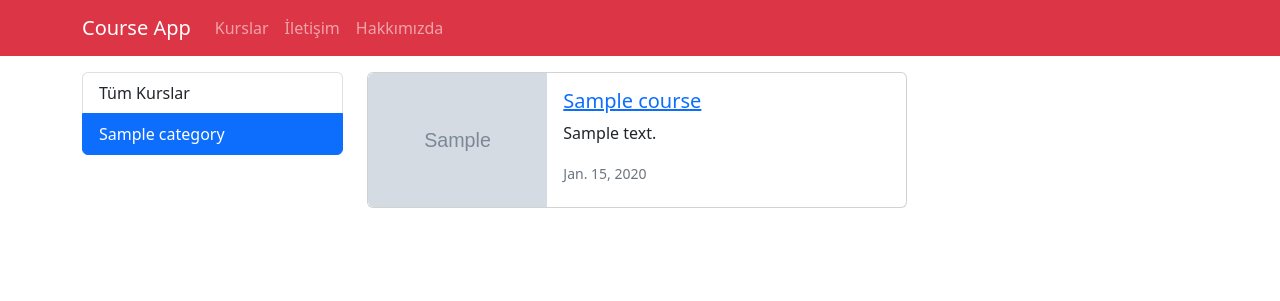
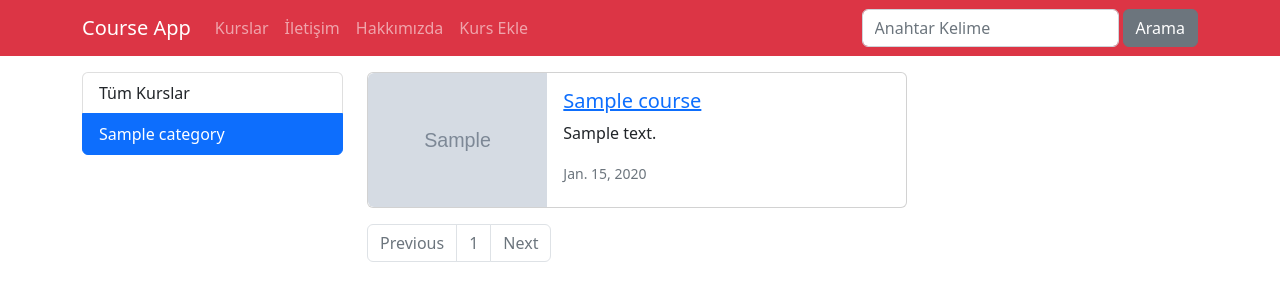
Before and after one commit to taha907/backend_project, a Django app: a page that uses templates/partials/_nav.html in a window 1280 px wide. Shown: the top 301 px of the page. Run offline with Django 5.2, Linux system fonts and the light colour scheme; tables that the repository leaves empty hold one stand-in row (values such as "Sample post"); grey boxes marked "Sample" are stand-in pictures; some libraries are stand-ins or nearby versions.

Commit message:
form validation

```diff
--- a/courses/admin.py
+++ b/courses/admin.py
@@ -18,12 +18,12 @@ class CategoryAdmin(admin.ModelAdmin):
 #modelleri özelleştirebiliriz
 @admin.register(Course)
 class CourseAdmin(admin.ModelAdmin):
-    list_display=("title","isActive","slug","category_list")
+    list_display=("title","isActive","isHome","slug","category_list")
     search_fields=("title",)
     # readonly_fields=("slug",)
     prepopulated_fields={"slug":("title",),}
     list_filter=("title","isActive")
-    list_editable=("isActive",)
+    list_editable=("isActive","isHome")
 
 
 
--- a/courses/models.py
+++ b/courses/models.py
@@ -13,6 +13,7 @@ class Course(models.Model):
     imageUrl = models.CharField(max_length=50,blank=False)
     date = models.DateField(auto_now=True)
     isActive = models.BooleanField()
+    isHome = models.BooleanField(default=False)
     slug = models.SlugField(default="",null=False, unique=True, db_index=True)
     categories=models.ManyToManyField(Category)
     # One-to-Many için bir FK oluşturulur
--- a/courses/notlat.txt
+++ b/courses/notlat.txt
@@ -111,3 +111,6 @@ hem kategori hem kurs tarafındada çok çok ilişki tablosuna iki taraftanda ek
 --sayfalama--
 paginatör sınıfı ile yapılır.
 mobil-programlama/?page=2 --> sayfa 2 ye git
+
+
+Django template yapısı içinde kullandığın {% url %} etiketi (template tag), projen içindeki bir URL tanımına dinamik olarak ulaşmanı sağlayan bir "snippet" (kod parçacığı) gibidir.
--- a/courses/templates/courses/index.html
+++ b/courses/templates/courses/index.html
@@ -8,13 +8,20 @@ Kurslar
 <div class="container mt-3">
         <div class="row">
             <div class="col-3">
-
                 {% include "courses/partials/_categories.html" %}
             </div>
             <div class="col-9">
+
+                {%if courses|length == 0 %}
+                    <div class="alert alert-warning">Kurs Bulunamadı</div>
+                {% endif %}
                 {% for course in courses %}
                     {% include "courses/partials/_course.html" %}
                 {% endfor %}
+
+
+
+
             </div>
         </div>
     </div>
--- /dev/null
+++ b/courses/templates/courses/list.html
@@ -0,0 +1,53 @@
+{%extends 'layout.html'%}
+
+{% block page_title %}
+Kurslar
+{% endblock %}
+
+{%block content %}
+<div class="container mt-3">
+        <div class="row">
+            <div class="col-3">
+                {% include "courses/partials/_categories.html" %}
+            </div>
+            <div class="col-9">
+                <!-- Paginator ile page_obj Üzerinden Sayfalama ve Linkleri -->
+                {%if page_obj == 0 %}
+                    <div class="alert alert-warning">Kurs Bulunamadı</div>
+                {% endif %}
+                {% for course in page_obj.object_list %}
+                    {% include "courses/partials/_course.html" %}
+                {% endfor %}
+
+                {%if page_obj.paginator.num_pages%}
+                <nav aria-label="Page navigation example">
+                    <ul class="pagination">
+                    {%if page_obj.has_previous %}
+                             <li class="page-item"><a class="page-link" href="?page={{page_obj.previous_page_number}}">Previous</a></li>
+                    {%else%}
+                            <li class="page-item disabled"><a class="page-link" href="#">Previous</a></li>
+                    {%endif%}
+
+                    {%for i in page_obj.paginator.page_range%}
+                    {%if page_obj.number == i%}
+                         <li class="page-item disabled"><a class="page-link" href="?page={{i}}">{{i}}</a></li>
+                    {%else%}
+                     <li class="page-item"><a class="page-link" href="?page={{i}}">{{i}}</a></li>
+                    {%endif%}
+
+                    {%endfor%}
+
+
+                    {%if page_obj.has_next %}
+                             <li class="page-item"><a class="page-link" href="?page={{page_obj.next_page_number}}">Next</a></li>
+                    {%else%}
+                            <li class="page-item disabled"><a class="page-link" href="#">Next</a></li>
+                    {%endif%}
+                         </ul>
+                    </nav>
+                {%endif%}
+
+            </div>
+        </div>
+    </div>
+{%endblock%}
--- a/courses/urls.py
+++ b/courses/urls.py
@@ -4,7 +4,9 @@ from . import views
 
 
 urlpatterns = [
-    path('',views.index),
+    path('',views.index,name='index'),
+    path('search',views.search, name="search"),
+    path('create-course',views.create_course,name="create_course"),
     path('<slug:slug>',views.details,name="course_details"),
     #path('kategori/<int:category_id>',views.getCoursesByCategoryId),
     path('kategori/<slug:slug>',views.getCoursesByCategory, name ='courses_by_category')
--- a/courses/views.py
+++ b/courses/views.py
@@ -10,13 +10,30 @@ from django.core.paginator import Paginator
 #her django view fonksiyonu zorunlu olarak request parameteresi alır.
 def index(request):
     kategoriler = Category.objects.all()
-    kurslar = Course.objects.filter(isActive=1)
+    kurslar = Course.objects.filter(isActive=1,isHome=True)
 
     #html'ye liste şeklinde action'dan 3. parametre kullanarak veri yolladık -> categories değişkeni ile
     # render(request, template, context)  context, view’dan template’e gönderilen değişkenlerin saklandığı sözlüktür.
     return render(request,'courses/index.html',{'categories': kategoriler,
                                                 'courses':kurslar})
 
+# GET  FORM
+def search(request):
+    if "q" in request.GET and request.GET["q"]!="":
+        q = request.GET["q"]
+        kategoriler = Category.objects.all()
+        kurslar = Course.objects.filter(isActive=True,title__contains=q)
+        #sayfa kaçar kaçar objelere bölünsün
+    else:
+        redirect("/kurslar")
+
+    return render(request,'courses/index.html',{
+        'categories':kategoriler,
+        'courses':kurslar
+    })
+
+def create_course(request):
+    render(request,"courses/create-course.html")
 
 def details(request,slug):
     try:
@@ -32,18 +49,15 @@ def details(request,slug):
 def getCoursesByCategory(request,slug):
     kategoriler = Category.objects.all()
     kurslar = Course.objects.filter(categories__slug = slug, isActive=True)
-
-
-
     #sayfa kaçar kaçar objelere bölünsün
-    paginator = Paginator(kurslar,2)
+    paginator = Paginator(kurslar,3)
     #2. 3. sayfalarda kaçar olsun? gelen isteği al,yoksa default=1 olsun
     page = request.GET.get('page',1)
     #kurslarıb son halini page olarak al
-    courses = paginator.get_page(page)
+    page_obj = paginator.page(page)
 
-    return render(request,'courses/index.html',{
+    return render(request,'courses/list.html',{
         'categories':kategoriler,
-        'courses':courses,
+        'page_obj':page_obj,
         'seciliKategori': slug
     })
--- a/templates/partials/_nav.html
+++ b/templates/partials/_nav.html
@@ -1,10 +1,10 @@
 <!--navbar-->
     <nav class="navbar navbar-expand-lg bg-danger navbar-dark">
         <div class="container">
-            <a href="/" class="navbar-brand">Course App</a>
+            <a href="{% url 'index' %}" class="navbar-brand">Course App</a>
             <ul class="navbar-nav me-auto" >
                 <li class="nav-item">
-                    <a href="/kurslar" class="nav-link">Kurslar</a>
+                    <a href="{% url 'index' %}" class="nav-link">Kurslar</a>
                 </li>
                 <li class="nav-item">
                     <a href="/contact" class="nav-link">İletişim</a>
@@ -12,6 +12,14 @@
                 <li class="nav-item">
                     <a href="/about" class="nav-link">Hakkımızda</a>
                 </li>
+                <li class="nav-item">
+                    <a href="{% url 'create_course' %}" class="nav-link">Kurs Ekle</a>
+                </li>
             </ul>
+
+            <form class="d-flex" action="{% url 'search' %}">
+                <input class="form-control me-1" type="text" name= "q" placeholder="Anahtar Kelime">
+                <button type="submit" class="btn btn-secondary">Arama</button>
+            </form>
         </div>
     </nav>
```
Also changed, not shown: courses/templates/courses/create-course.html (added, +48 -0 lines), courses/migrations/0008_course_ishome.py (added).
